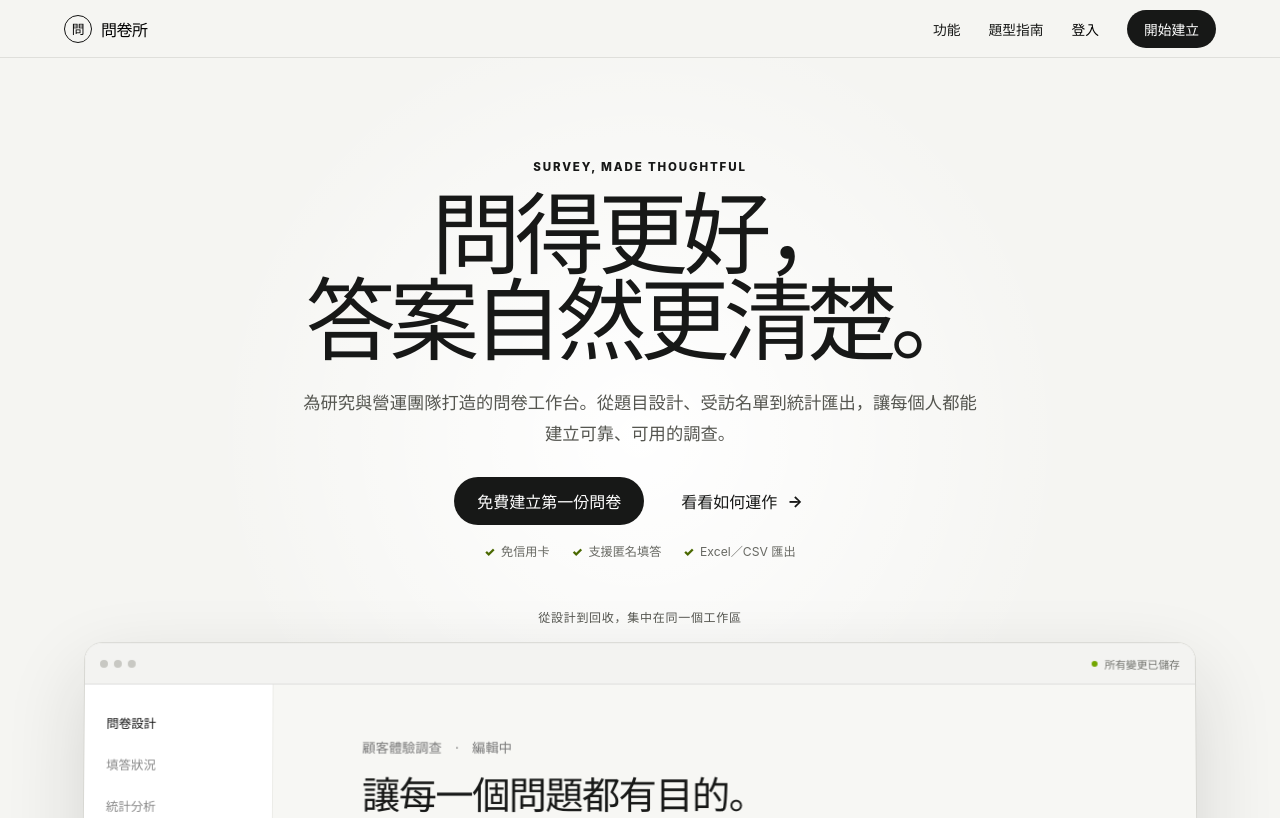
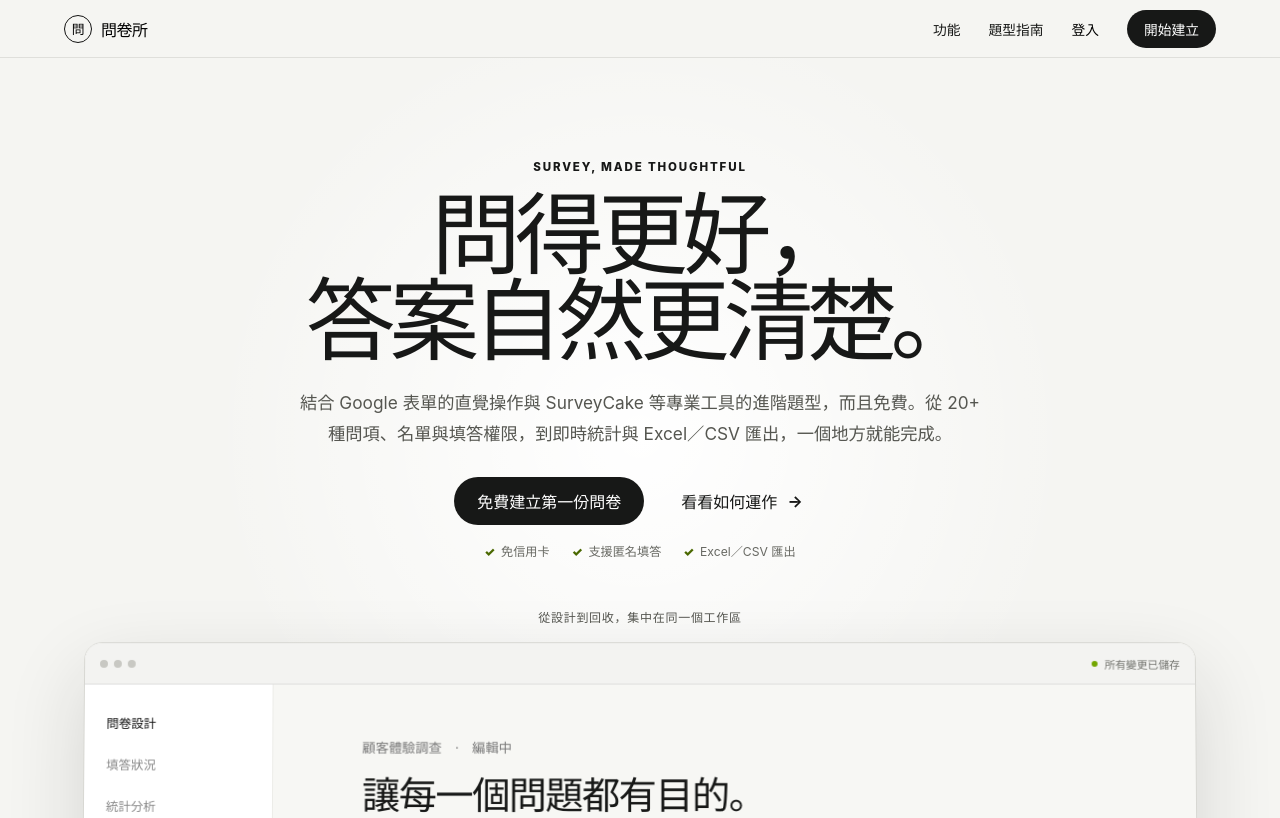
Before and after one commit to kgilife/survey-system, a React (Vite) app in the folder frontend/: page / in a window 1280 px wide. Shown: the top 818 px of the page. Built offline with nearby package versions, Linux system fonts and the light colour scheme.

Commit message:
Auto deploy

```diff
--- a/frontend/src/Landing.jsx
+++ b/frontend/src/Landing.jsx
@@ -88,7 +88,7 @@ export default function Landing() {
       <section className="landing-hero">
         <div className="eyebrow">SURVEY, MADE THOUGHTFUL</div>
         <h1>問得更好，<br/>答案自然更清楚。</h1>
-        <p>為研究與營運團隊打造的問卷工作台。從題目設計、受訪名單到統計匯出，讓每個人都能建立可靠、可用的調查。</p>
+        <p>結合 Google 表單的直覺操作與 SurveyCake 等專業工具的進階題型，而且免費。從 20+ 種問項、名單與填答權限，到即時統計與 Excel／CSV 匯出，一個地方就能完成。</p>
         <div className="hero-actions"><button className="pill primary" onClick={() => go("/register")}>免費建立第一份問卷</button><a className="pill link" href="#features">看看如何運作 <span>→</span></a></div>
         <div className="hero-proof" aria-label="產品特色"><span>免信用卡</span><span>支援匿名填答</span><span>Excel／CSV 匯出</span></div>
         <p className="preview-label">從設計到回收，集中在同一個工作區</p>
```
